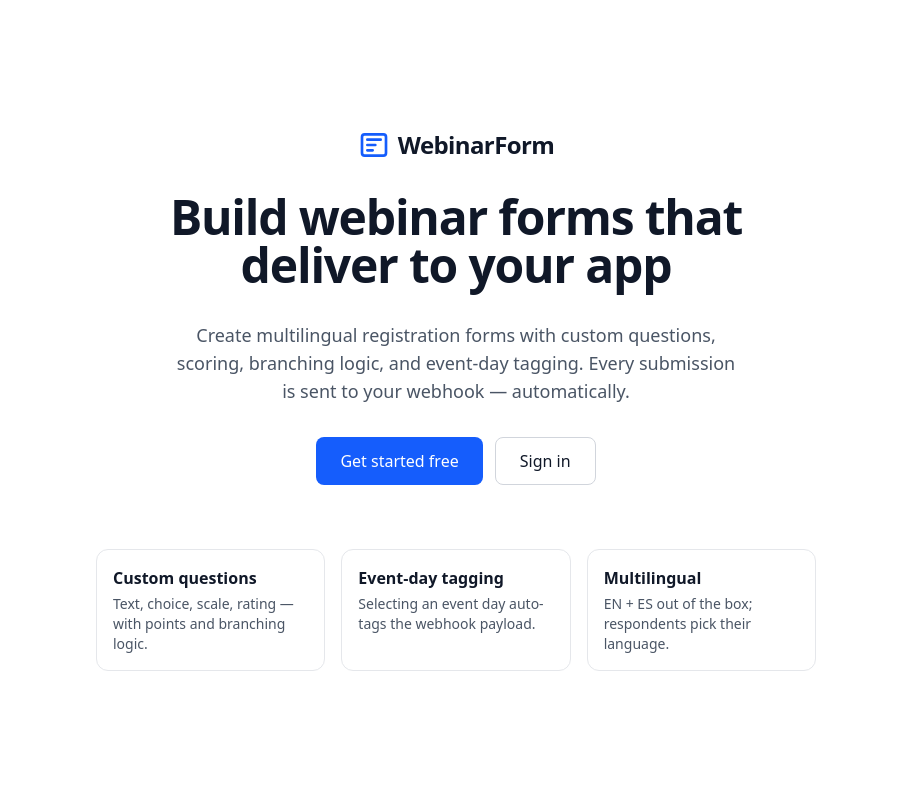
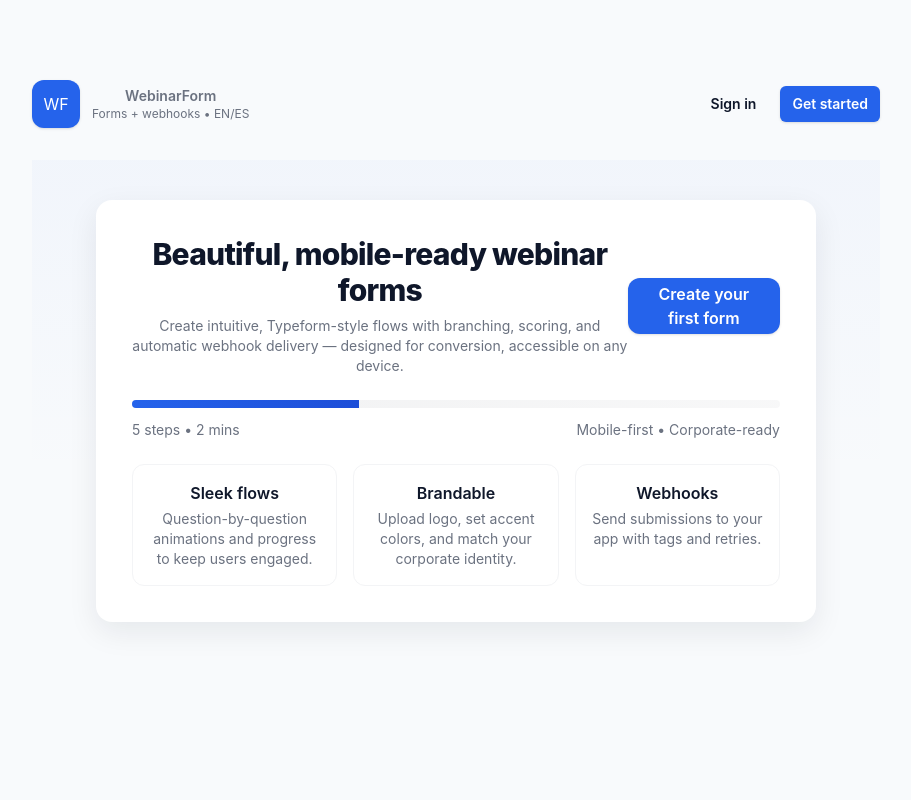
Before and after one commit to johnbigdeal/webinarform, a Next.js app: page / in a window 1280 px wide. Shown: the top 800 px of the page, without its empty margins (184-1095 px from the left). Built offline with nearby package versions, Linux system fonts and the light colour scheme.

Commit message:
ui: improve UI/UX, add new question types and public form flow

```diff
--- a/src/app/globals.css
+++ b/src/app/globals.css
@@ -1,26 +1,111 @@
 @import "tailwindcss";
 
 :root {
-  --background: #ffffff;
-  --foreground: #171717;
-}
+  /* Brand (corporate) color palette */
+  --brand-50: #eff6ff;
+  --brand-100: #dbeafe;
+  --brand-200: #bfdbfe;
+  --brand-300: #93c5fd;
+  --brand-400: #60a5fa;
+  --brand-500: #2563eb; /* primary */
+  --brand-600: #1d4ed8;
+  --brand-700: #1e40af;
 
-@theme inline {
-  --color-background: var(--background);
-  --color-foreground: var(--foreground);
-  --font-sans: system-ui, -apple-system, sans-serif;
-  --font-mono: ui-monospace, monospace;
+  --background: #f8fafc;
+  --card: #ffffff;
+  --muted: #6b7280;
+  --text: #0f172a;
+  --glass: rgba(255,255,255,0.6);
 }
 
 @media (prefers-color-scheme: dark) {
   :root {
-    --background: #0a0a0a;
-    --foreground: #ededed;
+    --background: #071025;
+    --card: #071a2b;
+    --muted: #9ca3af;
+    --text: #e6eef8;
+    --glass: rgba(8,16,24,0.5);
   }
 }
 
-body {
-  background: var(--background);
-  color: var(--foreground);
-  font-family: var(--font-sans);
+:root {
+  --font-sans: Inter, system-ui, -apple-system, "Segoe UI", Roboto, "Helvetica Neue", Arial;
+  --radius-lg: 12px;
 }
+
+/* Utility tokens used across components */
+.card {
+  background: var(--card);
+  border-radius: var(--radius-lg);
+  box-shadow: 0 6px 18px rgba(16,24,40,0.06);
+}
+
+/* Typeform-like shell */
+.typeform-shell {
+  min-height: 100vh;
+  display: flex;
+  flex-direction: column;
+  align-items: center;
+  justify-content: flex-start;
+  background: linear-gradient(180deg, rgba(37,99,235,0.03), transparent 40%);
+  padding: 2.5rem 1rem;
+}
+
+.typeform-card {
+  width: 100%;
+  max-width: 720px;
+  background: var(--card);
+  border-radius: 16px;
+  padding: 2.25rem;
+  box-shadow: 0 10px 30px rgba(16,24,40,0.08);
+  transition: transform 320ms cubic-bezier(.2,.9,.25,1), opacity 240ms ease;
+}
+
+/* Question transitions */
+.q-enter {
+  transform: translateX(20px) scale(0.995);
+  opacity: 0;
+}
+.q-enter-active {
+  transform: translateX(0) scale(1);
+  opacity: 1;
+}
+.q-exit {
+  transform: translateX(-20px) scale(0.995);
+  opacity: 0;
+}
+
+/* Large CTA */
+.cta-lg {
+  height: 56px;
+  border-radius: 12px;
+  padding: 0 1.25rem;
+  font-weight: 600;
+  display: inline-flex;
+  align-items: center;
+  justify-content: center;
+  gap: 0.5rem;
+}
+
+/* Progress bar */
+.progress-outer {
+  height: 8px;
+  background: linear-gradient(90deg, rgba(15,23,42,0.06), rgba(15,23,42,0.03));
+  border-radius: 999px;
+  overflow: hidden;
+}
+.progress-inner {
+  height: 100%;
+  background: linear-gradient(90deg, var(--brand-500), var(--brand-600));
+  transition: width 420ms cubic-bezier(.2,.9,.25,1);
+}
+
+/* Mobile friendly */
+@media (max-width: 640px) {
+  .typeform-card { padding: 1.25rem; border-radius: 10px; }
+}
+
+/* Small helpers */
+.center { display: flex; align-items: center; justify-content: center; }
+
+body { background: var(--background); color: var(--text); font-family: var(--font-sans); }
--- a/src/app/page.tsx
+++ b/src/app/page.tsx
@@ -3,44 +3,74 @@ import { Button } from "@/components/ui";
 
 export default function Home() {
   return (
-    <main className="mx-auto flex min-h-dvh max-w-3xl flex-col items-center justify-center gap-8 px-6 py-16 text-center">
-      <div className="flex items-center gap-2 text-blue-600">
-        <svg width="32" height="32" viewBox="0 0 24 24" fill="none" stroke="currentColor" strokeWidth="2" strokeLinecap="round" strokeLinejoin="round">
-          <rect x="3" y="4" width="18" height="16" rx="2" />
-          <path d="M7 8h10M7 12h6M7 16h4" />
-        </svg>
-        <span className="text-2xl font-bold tracking-tight text-gray-900">WebinarForm</span>
-      </div>
+    <main className="mx-auto flex min-h-dvh max-w-4xl flex-col items-center justify-center gap-8 px-6 py-20 text-center">
+      <header className="flex w-full items-center justify-between">
+        <div className="flex items-center gap-3">
+          <div className="h-12 w-12 rounded-lg bg-[color:var(--brand-500)] center text-white shadow">WF</div>
+          <div>
+            <div className="text-sm font-semibold text-[color:var(--muted)]">WebinarForm</div>
+            <div className="text-xs text-[color:var(--muted)]">Forms + webhooks • EN/ES</div>
+          </div>
+        </div>
+        <nav className="flex items-center gap-3">
+          <Link href="/login"><Button variant="ghost" size="sm">Sign in</Button></Link>
+          <Link href="/signup"><Button size="sm">Get started</Button></Link>
+        </nav>
+      </header>
 
-      <h1 className="text-4xl font-bold tracking-tight text-gray-900 sm:text-5xl">
-        Build webinar forms that deliver to your app
-      </h1>
-      <p className="max-w-xl text-lg text-gray-600">
-        Create multilingual registration forms with custom questions, scoring, branching logic,
-        and event-day tagging. Every submission is sent to your webhook — automatically.
-      </p>
+      <section className="typeform-shell w-full">
+        <div className="typeform-card">
+          <div className="flex items-center justify-between">
+            <div>
+              <h1 className="text-3xl font-extrabold tracking-tight text-[color:var(--text)]">Beautiful, mobile-ready webinar forms</h1>
+              <p className="mt-2 max-w-2xl text-sm text-[color:var(--muted)]">Create intuitive, Typeform-style flows with branching, scoring, and automatic webhook delivery — designed for conversion, accessible on any device.</p>
+            </div>
+            <div className="hidden sm:block">
+              <Button size="lg" className="cta-lg">Create your first form</Button>
+            </div>
+          </div>
 
-      <div className="flex flex-wrap items-center justify-center gap-3">
-        <Link href="/signup">
-          <Button size="lg">Get started free</Button>
-        </Link>
-        <Link href="/login">
-          <Button size="lg" variant="secondary">Sign in</Button>
-        </Link>
-      </div>
+          <div className="mt-6">
+            <div className="progress-outer">
+              <div className="progress-inner" style={{ width: "35%" }} />
+            </div>
+            <div className="mt-3 flex items-center justify-between text-sm text-[color:var(--muted)]">
+              <div>5 steps • 2 mins</div>
+              <div>Mobile-first • Corporate-ready</div>
+            </div>
+          </div>
 
-      <div className="grid w-full gap-4 text-left sm:grid-cols-3 mt-8">
-        {[
-          { t: "Custom questions", d: "Text, choice, scale, rating — with points and branching logic." },
-          { t: "Event-day tagging", d: "Selecting an event day auto-tags the webhook payload." },
-          { t: "Multilingual", d: "EN + ES out of the box; respondents pick their language." },
-        ].map((f) => (
-          <div key={f.t} className="rounded-xl border border-gray-200 bg-white p-4">
-            <h3 className="font-semibold text-gray-900">{f.t}</h3>
-            <p className="mt-1 text-sm text-gray-600">{f.d}</p>
+          <div className="mt-6 grid gap-4 sm:grid-cols-3">
+            {[
+              { t: "Sleek flows", d: "Question-by-question animations and progress to keep users engaged." },
+              { t: "Brandable", d: "Upload logo, set accent colors, and match your corporate identity." },
+              { t: "Webhooks", d: "Send submissions to your app with tags and retries." },
+            ].map((f) => (
+              <div key={f.t} className="rounded-xl border border-gray-100 bg-[color:var(--card)] p-4">
+                <h3 className="font-semibold text-[color:var(--text)]">{f.t}</h3>
+                <p className="mt-1 text-sm text-[color:var(--muted)]">{f.d}</p>
+              </div>
+            ))}
           </div>
-        ))}
-      </div>
+
+          <div className="mt-6 flex items-center justify-center gap-3 sm:hidden">
+            <Link href="/signup"><Button size="lg" className="w-full">Get started free</Button></Link>
+          </div>
+        </div>
+      </section>
+
+      <section className="w-full">
+        <div className="grid gap-6 sm:grid-cols-2">
+          <div className="rounded-xl p-6 bg-white shadow">
+            <h3 className="text-lg font-semibold">Typeform-style interactions</h3>
+            <p className="mt-2 text-sm text-[color:var(--muted)]">We show one question at a time with smooth transitions, micro-animations, and a clear progress bar to increase completion rates.</p>
+          </div>
+          <div className="rounded-xl p-6 bg-white shadow">
+            <h3 className="text-lg font-semibold">Powerful admin</h3>
+            <p className="mt-2 text-sm text-[color:var(--muted)]">Build questions, event-days, tags, and webhooks — all in a responsive admin panel built for mobile and desktop.</p>
+          </div>
+        </div>
+      </section>
     </main>
   );
 }
--- a/src/components/builder/questions-editor.tsx
+++ b/src/components/builder/questions-editor.tsx
@@ -14,6 +14,10 @@ const TYPES: { value: QuestionInput["type"]; label: string; hint: string }[] = [
   { value: "MULTI", label: "Multiple choice", hint: "Checkboxes — many options" },
   { value: "SCALE", label: "Scale", hint: "Numeric range (e.g. 1–5)" },
   { value: "RATING", label: "Rating", hint: "Stars 1–5" },
+  { value: "EMAIL", label: "Email", hint: "Email address field" },
+  { value: "PHONE", label: "Phone", hint: "Phone number field" },
+  { value: "DATE", label: "Date", hint: "Date picker" },
+  { value: "FILE", label: "File upload", hint: "Upload a small file (image/pdf)" },
 ];
 
 function uid() {
--- a/src/components/new-form-button.tsx
+++ b/src/components/new-form-button.tsx
@@ -31,8 +31,8 @@ export function NewFormButton() {
 
   if (!open) {
     return (
-      <Button onClick={() => setOpen(true)}>
-        <svg width="16" height="16" viewBox="0 0 24 24" fill="none" stroke="currentColor" strokeWidth="2" strokeLinecap="round" strokeLinejoin="round">
+      <Button onClick={() => setOpen(true)} className="cta-lg">
+        <svg width="18" height="18" viewBox="0 0 24 24" fill="none" stroke="currentColor" strokeWidth="2" strokeLinecap="round" strokeLinejoin="round">
           <path d="M12 5v14M5 12h14" />
         </svg>
         New form
--- a/src/components/public/public-form.tsx
+++ b/src/components/public/public-form.tsx
@@ -8,7 +8,7 @@ import type { SubmitFormInput } from "@/lib/validations";
 type Option = { id: string; label: Record<string, string>; points: number };
 type Question = {
   id: string;
-  type: "TEXT" | "TEXTAREA" | "CHOICE" | "MULTI" | "SCALE" | "RATING";
+  type: "TEXT" | "TEXTAREA" | "CHOICE" | "MULTI" | "SCALE" | "RATING" | "EMAIL" | "PHONE" | "DATE" | "FILE";
   label: Record<string, string>;
   helpText: Record<string, string> | null;
   required: boolean;
@@ -43,6 +43,9 @@ export function PublicForm({ form, enabledLocales }: { form: Form; enabledLocale
   const [error, setError] = useState<string | null>(null);
   const [done, setDone] = useState(false);
   const [validationErrors, setValidationErrors] = useState<Record<string, string>>({});
+  const [progress, setProgress] = useState<number>(0);
+  const [currentIndex, setCurrentIndex] = useState<number>(0); // for one-question flow
+
 
   const accent = form.accentColor || "#2563eb";
 
@@ -74,6 +77,18 @@ export function PublicForm({ form, enabledLocales }: { form: Form; enabledLocale
   function setAnswer(qid: string, value: string | number | null, optionIds: string[] = [], points = 0) {
     setAnswers((prev) => ({ ...prev, [qid]: { value, optionIds, points } }));
     setValidationErrors((prev) => { const n = { ...prev }; delete n[qid]; return n; });
+    // update progress
+    const total = visibleQuestions.length || 1;
+    const answered = Object.keys(answers).length + 1;
+    setProgress(Math.round((answered / total) * 100));
+  }
+
+  function next() {
+    setCurrentIndex((i) => Math.min(i + 1, visibleQuestions.length - 1));
+  }
+
+  function prev() {
+    setCurrentIndex((i) => Math.max(i - 1, 0));
   }
 
   function toggleOption(q: Question, optId: string) {
@@ -154,6 +169,12 @@ export function PublicForm({ form, enabledLocales }: { form: Form; enabledLocale
   return (
     <Shell form={form} locale={locale} setLocale={setLocale} accent={accent} enabledLocales={enabledLocales}>
       <form onSubmit={submit} className="mx-auto flex max-w-xl flex-col gap-6 pb-12">
+        <div className="w-full">
+          <div className="progress-outer">
+            <div className="progress-inner" style={{ width: `${progress}%` }} />
+          </div>
+        </div>
+
         {/* Event day selector */}
         {form.eventDays.length > 0 && (
           <Card className="p-5">
@@ -184,9 +205,12 @@ export function PublicForm({ form, enabledLocales }: { form: Form; enabledLocale
           </Card>
         )}
 
-        {/* Questions */}
-        {visibleQuestions.map((q) => (
-          <Card key={q.id} className="p-5" data-error={validationErrors[q.id] ? "true" : undefined}>
+        {/* Questions — one at a time flow for engagement on mobile */}
+        {visibleQuestions.length > 0 && (
+          <div className="relative">
+            {visibleQuestions.map((q, idx) => (
+              <div key={q.id} className={"transition-transform duration-320 " + (idx === currentIndex ? "opacity-100 translate-x-0" : idx < currentIndex ? "opacity-0 -translate-x-6 absolute left-0 top-0 w-full" : "opacity-0 translate-x-6 absolute left-0 top-0 w-full")}>
+                <Card className="p-5" data-error={validationErrors[q.id] ? "true" : undefined}>
                   <Label className="mb-1 block">
                     {t(q.label, locale, t(q.label, "en"))}
                     {q.required && <span style={{ color: accent }}> *</span>}
@@ -201,7 +225,18 @@ export function PublicForm({ form, enabledLocales }: { form: Form; enabledLocale
                     <p className="mt-2 text-xs text-red-600">{validationErrors[q.id]}</p>
                   )}
                 </Card>
+              </div>
             ))}
+
+            <div className="mt-4 flex items-center justify-between">
+              <Button variant="secondary" onClick={prev} disabled={currentIndex === 0}>Back</Button>
+              <div className="flex items-center gap-2">
+                <span className="text-sm text-[color:var(--muted)]">{currentIndex + 1}/{visibleQuestions.length}</span>
+                <Button onClick={next} disabled={currentIndex === visibleQuestions.length - 1}>Next</Button>
+              </div>
+            </div>
+          </div>
+        )}
 
         {error && <p className="text-sm text-red-600">{error}</p>}
 
@@ -289,6 +324,37 @@ function renderQuestion(
       return <Input value={answer?.value ?? ""} onChange={(e) => setValue(e.target.value)} />;
     case "TEXTAREA":
       return <Textarea rows={4} value={answer?.value ?? ""} onChange={(e) => setValue(e.target.value)} />;
+    case "EMAIL":
+      return <Input type="email" value={answer?.value ?? ""} onChange={(e) => setValue(e.target.value)} placeholder="you@company.com" />;
+    case "PHONE":
+      return <Input type="tel" value={answer?.value ?? ""} onChange={(e) => setValue(e.target.value)} placeholder="+1 555 555 5555" />;
+    case "DATE":
+      return <Input type="date" value={answer?.value ?? ""} onChange={(e) => setValue(e.target.value)} />;
+    case "FILE":
+      return (
+        <div>
+          <input
+            type="file"
+            onChange={async (e) => {
+              const f = e.target.files?.[0];
+              if (!f) return setValue(null, [], 0);
+              // limit small uploads (2MB)
+              if (f.size > 2 * 1024 * 1024) return setValue(null, [], 0);
+              const data = await new Promise<string | null>((res) => {
+                const r = new FileReader();
+                r.onload = () => res(typeof r.result === "string" ? r.result : null);
+                r.onerror = () => res(null);
+                r.readAsDataURL(f);
+              });
+              if (!data) return setValue(null, [], 0);
+              setValue(data, [], 0);
+            }}
+          />
+          {answer?.value && typeof answer.value === "string" && answer.value.startsWith("data:") && (
+            <div className="mt-2 text-sm text-gray-500">Uploaded</div>
+          )}
+        </div>
+      );
     case "CHOICE":
       return (
         <div className="flex flex-col gap-2">
--- a/src/components/ui.tsx
+++ b/src/components/ui.tsx
@@ -1,22 +1,24 @@
 import { cn } from "@/lib/utils";
 import type { ButtonHTMLAttributes, InputHTMLAttributes, TextareaHTMLAttributes, ReactNode } from "react";
 
-// ─────────────── Button ───────────────
+// Improved UI primitives using the corporate brand tokens and smoother motion
 
 type ButtonVariant = "primary" | "secondary" | "ghost" | "danger";
 type ButtonSize = "sm" | "md" | "lg";
 
 const buttonVariants: Record<ButtonVariant, string> = {
-  primary: "bg-blue-600 text-white hover:bg-blue-700 focus-visible:outline-blue-600",
-  secondary: "bg-white text-gray-900 border border-gray-300 hover:bg-gray-50",
-  ghost: "bg-transparent text-gray-700 hover:bg-gray-100",
+  primary:
+    "bg-[color:var(--brand-500)] text-white hover:bg-[color:var(--brand-600)] active:translate-y-[1px] shadow-sm focus-visible:outline-[3px] focus-visible:outline-[color:var(--brand-300)]/60",
+  secondary:
+    "bg-white text-[color:var(--text)] border border-gray-200 hover:shadow-sm active:translate-y-[1px]",
+  ghost: "bg-transparent text-[color:var(--text)] hover:bg-gray-50",
   danger: "bg-red-600 text-white hover:bg-red-700",
 };
 
 const buttonSizes: Record<ButtonSize, string> = {
-  sm: "h-8 px-3 text-sm",
-  md: "h-10 px-4 text-sm",
-  lg: "h-12 px-6 text-base",
+  sm: "h-9 px-3 text-sm rounded-md",
+  md: "h-11 px-5 text-sm rounded-lg",
+  lg: "h-14 px-6 text-base rounded-xl",
 };
 
 export function Button({
@@ -29,7 +31,7 @@ export function Button({
   return (
     <button
       className={cn(
-        "inline-flex items-center justify-center gap-2 rounded-lg font-medium transition-colors focus-visible:outline focus-visible:outline-2 focus-visible:outline-offset-2 disabled:opacity-50 disabled:pointer-events-none",
+        "inline-flex items-center justify-center gap-2 font-semibold transition-transform duration-150 ease-out disabled:opacity-60 disabled:pointer-events-none",
         buttonVariants[variant],
         buttonSizes[size],
         className,
@@ -41,13 +43,12 @@ export function Button({
   );
 }
 
-// ─────────────── Input ───────────────
-
+// Input & Textarea: cleaner focus, subtle shadows, mobile-friendly padding
 export function Input({ className, ...props }: InputHTMLAttributes<HTMLInputElement>) {
   return (
     <input
       className={cn(
-        "h-10 w-full rounded-lg border border-gray-300 bg-white px-3 text-sm text-gray-900 placeholder:text-gray-400 focus:border-blue-500 focus:outline-none focus:ring-2 focus:ring-blue-500/20",
+        "h-11 w-full rounded-lg border border-gray-200 bg-white px-3 text-sm text-[color:var(--text)] placeholder:text-gray-400 transition-shadow duration-150 focus:shadow-[0_6px_18px_rgba(37,99,235,0.08)] focus:border-[color:var(--brand-500)] focus:outline-none",
         className,
       )}
       {...props}
@@ -59,7 +60,7 @@ export function Textarea({ className, ...props }: TextareaHTMLAttributes<HTMLTex
   return (
     <textarea
       className={cn(
-        "w-full rounded-lg border border-gray-300 bg-white px-3 py-2 text-sm text-gray-900 placeholder:text-gray-400 focus:border-blue-500 focus:outline-none focus:ring-2 focus:ring-blue-500/20",
+        "w-full rounded-lg border border-gray-200 bg-white px-3 py-2 text-sm text-[color:var(--text)] placeholder:text-gray-400 transition-shadow duration-150 focus:shadow-[0_6px_18px_rgba(37,99,235,0.08)] focus:border-[color:var(--brand-500)] focus:outline-none",
         className,
       )}
       {...props}
@@ -67,31 +68,25 @@ export function Textarea({ className, ...props }: TextareaHTMLAttributes<HTMLTex
   );
 }
 
-// ─────────────── Label ───────────────
-
 export function Label({ className, children, ...props }: React.LabelHTMLAttributes<HTMLLabelElement>) {
   return (
-    <label className={cn("text-sm font-medium text-gray-700", className)} {...props}>
+    <label className={cn("text-sm font-medium text-[color:var(--muted)]", className)} {...props}>
       {children}
     </label>
   );
 }
 
-// ─────────────── Card ───────────────
-
 export function Card({ className, children }: { className?: string; children: ReactNode }) {
   return (
-    <div className={cn("rounded-xl border border-gray-200 bg-white shadow-sm", className)}>{children}</div>
+    <div className={cn("rounded-xl border border-gray-100 bg-[color:var(--card)] shadow-md", className)}>{children}</div>
   );
 }
-
-// ─────────────── Badge ───────────────
 
 export function Badge({ className, children }: { className?: string; children: ReactNode }) {
   return (
     <span
       className={cn(
-        "inline-flex items-center rounded-full px-2 py-0.5 text-xs font-medium",
+        "inline-flex items-center rounded-full px-2 py-0.5 text-xs font-medium bg-gray-100 text-[color:var(--muted)]",
         className,
       )}
     >
--- a/src/lib/validations.ts
+++ b/src/lib/validations.ts
@@ -39,6 +39,10 @@ export const questionTypeSchema = z.enum([
   "MULTI",
   "SCALE",
   "RATING",
+  "EMAIL",
+  "PHONE",
+  "DATE",
+  "FILE",
 ]);
 
 const questionOptionSchema = z.object({
```
Also changed, not shown: src/components/builder/form-settings-editor.tsx (+24 -11 lines), 2 other files (tests, documents, lock files or other folders). Lines whose indentation alone changed are shown as unchanged.
